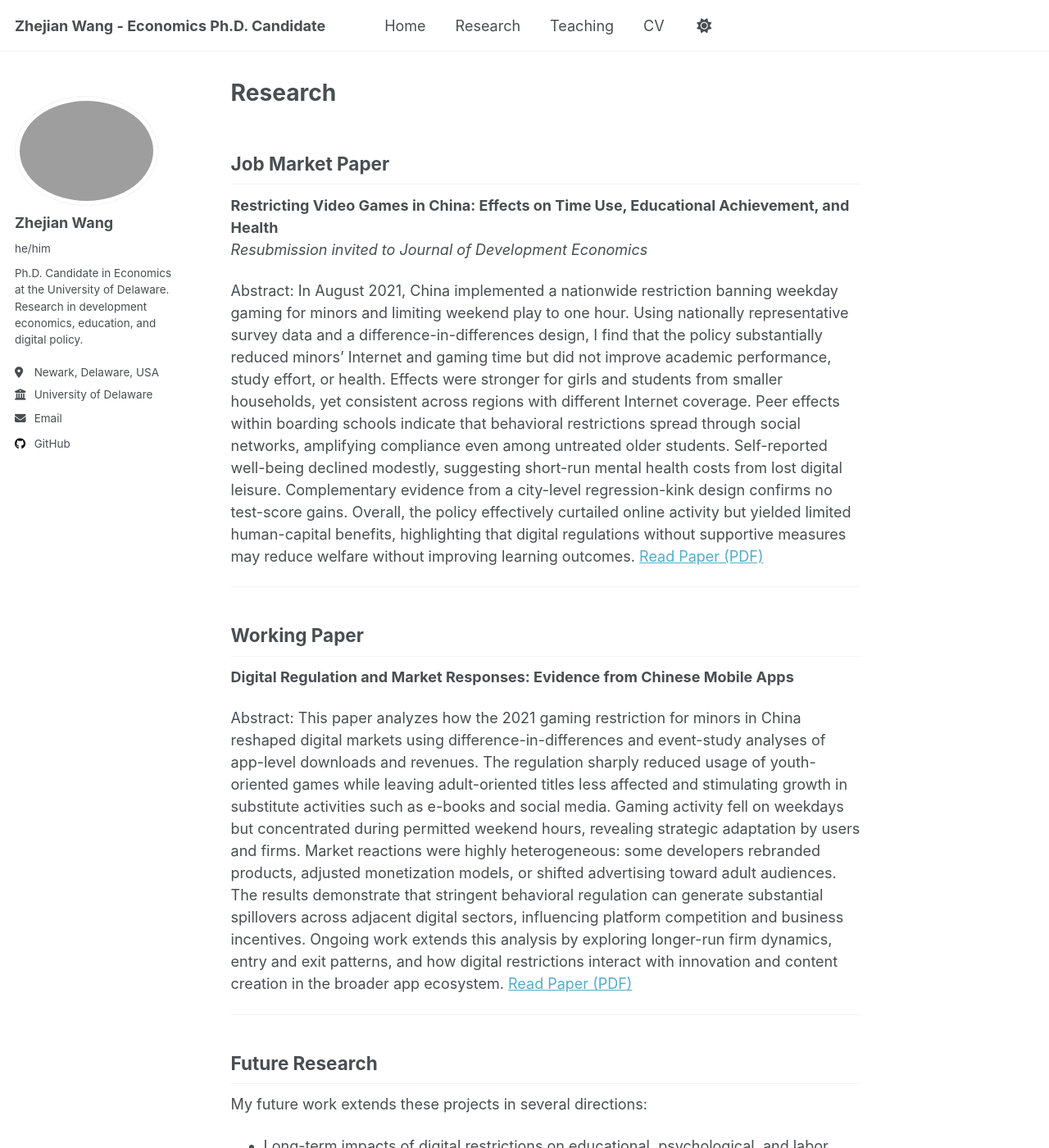
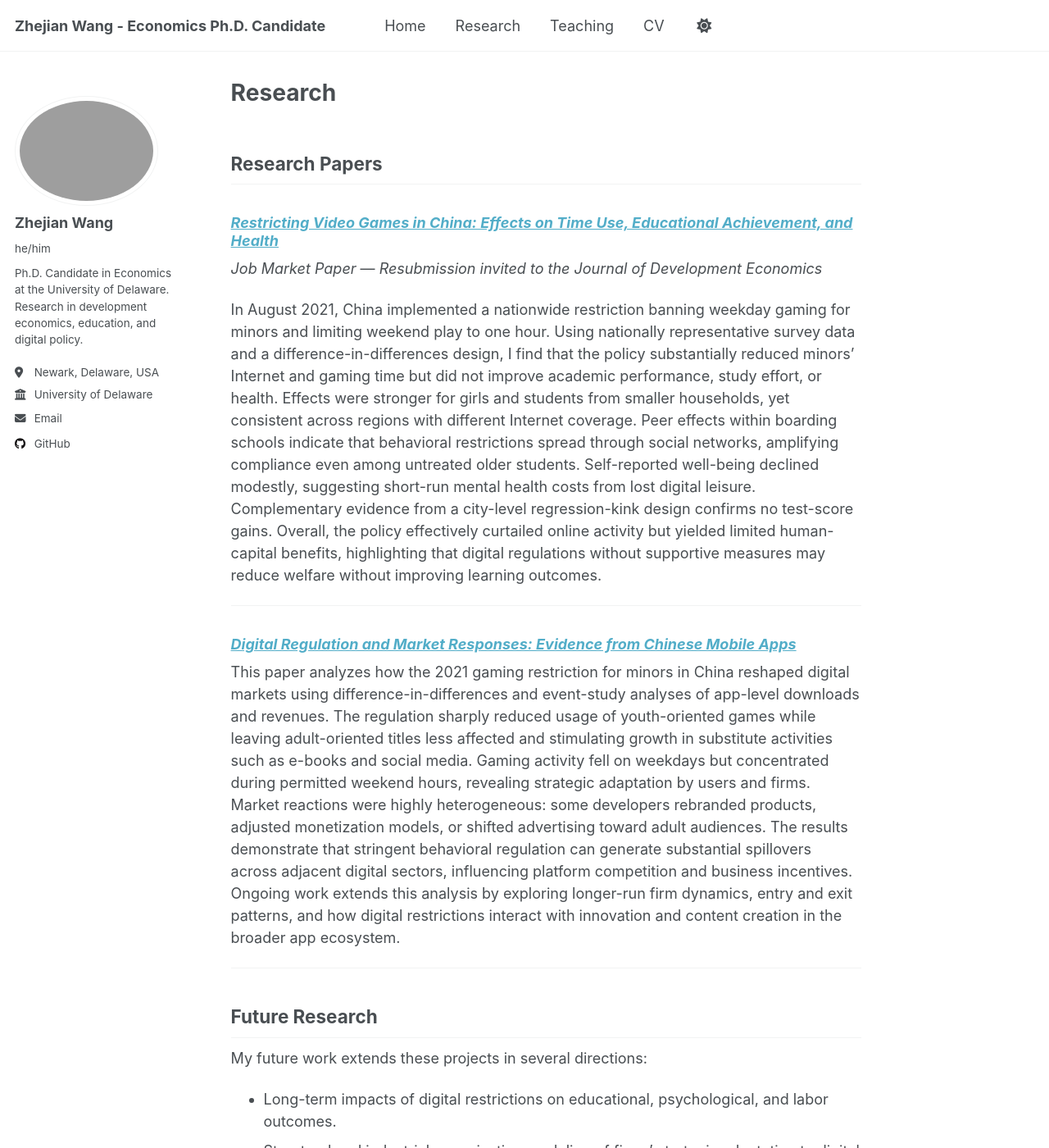
Before and after one commit to zhejianw/zhejianw.github.io, a Jekyll site: the page built from _pages/research.md, in a window 1280 px wide and 1400 px high. Shown: the whole window at 82% size. Built offline with Jekyll 4.4.1, drawn with Linux system fonts in a browser that asks for light colours; a script that is not in the unit is left out.

Commit message:
Update research.md

```diff
--- a/_pages/research.md
+++ b/_pages/research.md
@@ -5,22 +5,18 @@ permalink: /research/
 author_profile: true
 ---
 
-## Job Market Paper
+## Research Papers
 
-**Restricting Video Games in China: Effects on Time Use, Educational Achievement, and Health**
-*Resubmission invited to Journal of Development Economics*
+### [*Restricting Video Games in China: Effects on Time Use, Educational Achievement, and Health*](/files/JMP.pdf)
+*Job Market Paper* — *Resubmission invited to the Journal of Development Economics*
 
-Abstract: In August 2021, China implemented a nationwide restriction banning weekday gaming for minors and limiting weekend play to one hour. Using nationally representative survey data and a difference-in-differences design, I find that the policy substantially reduced minors’ Internet and gaming time but did not improve academic performance, study effort, or health. Effects were stronger for girls and students from smaller households, yet consistent across regions with different Internet coverage. Peer effects within boarding schools indicate that behavioral restrictions spread through social networks, amplifying compliance even among untreated older students. Self-reported well-being declined modestly, suggesting short-run mental health costs from lost digital leisure. Complementary evidence from a city-level regression-kink design confirms no test-score gains. Overall, the policy effectively curtailed online activity but yielded limited human-capital benefits, highlighting that digital regulations without supportive measures may reduce welfare without improving learning outcomes.
-[Read Paper (PDF)](/files/JMP.pdf)
+In August 2021, China implemented a nationwide restriction banning weekday gaming for minors and limiting weekend play to one hour. Using nationally representative survey data and a difference-in-differences design, I find that the policy substantially reduced minors’ Internet and gaming time but did not improve academic performance, study effort, or health. Effects were stronger for girls and students from smaller households, yet consistent across regions with different Internet coverage. Peer effects within boarding schools indicate that behavioral restrictions spread through social networks, amplifying compliance even among untreated older students. Self-reported well-being declined modestly, suggesting short-run mental health costs from lost digital leisure. Complementary evidence from a city-level regression-kink design confirms no test-score gains. Overall, the policy effectively curtailed online activity but yielded limited human-capital benefits, highlighting that digital regulations without supportive measures may reduce welfare without improving learning outcomes.
 
 ---
 
-## Working Paper
+### [*Digital Regulation and Market Responses: Evidence from Chinese Mobile Apps*](/files/chapter2.pdf)
 
-**Digital Regulation and Market Responses: Evidence from Chinese Mobile Apps**
-
-Abstract: This paper analyzes how the 2021 gaming restriction for minors in China reshaped digital markets using difference-in-differences and event-study analyses of app-level downloads and revenues. The regulation sharply reduced usage of youth-oriented games while leaving adult-oriented titles less affected and stimulating growth in substitute activities such as e-books and social media. Gaming activity fell on weekdays but concentrated during permitted weekend hours, revealing strategic adaptation by users and firms. Market reactions were highly heterogeneous: some developers rebranded products, adjusted monetization models, or shifted advertising toward adult audiences. The results demonstrate that stringent behavioral regulation can generate substantial spillovers across adjacent digital sectors, influencing platform competition and business incentives. Ongoing work extends this analysis by exploring longer-run firm dynamics, entry and exit patterns, and how digital restrictions interact with innovation and content creation in the broader app ecosystem.
-[Read Paper (PDF)](/files/chapter2.pdf)
+This paper analyzes how the 2021 gaming restriction for minors in China reshaped digital markets using difference-in-differences and event-study analyses of app-level downloads and revenues. The regulation sharply reduced usage of youth-oriented games while leaving adult-oriented titles less affected and stimulating growth in substitute activities such as e-books and social media. Gaming activity fell on weekdays but concentrated during permitted weekend hours, revealing strategic adaptation by users and firms. Market reactions were highly heterogeneous: some developers rebranded products, adjusted monetization models, or shifted advertising toward adult audiences. The results demonstrate that stringent behavioral regulation can generate substantial spillovers across adjacent digital sectors, influencing platform competition and business incentives. Ongoing work extends this analysis by exploring longer-run firm dynamics, entry and exit patterns, and how digital restrictions interact with innovation and content creation in the broader app ecosystem.
 
 ---
 
@@ -31,5 +27,3 @@ My future work extends these projects in several directions:
 - Structural and industrial-organization modeling of firms’ strategic adaptation to digital regulation.
 - Continued research on property rights, housing policy, and demographic change using administrative and census data.
 - New project: the effects of China’s “monetized shantytown redevelopment” program on housing markets and fertility.
-
----
```
